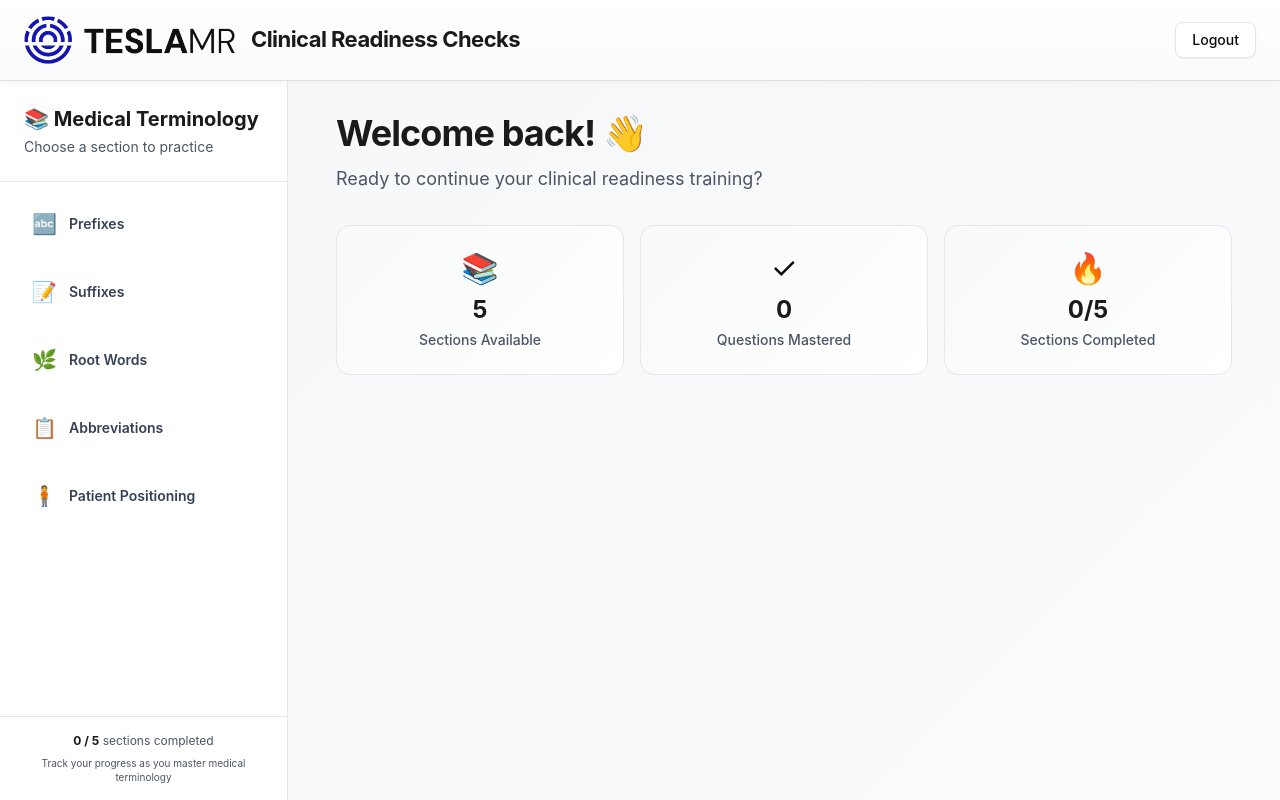
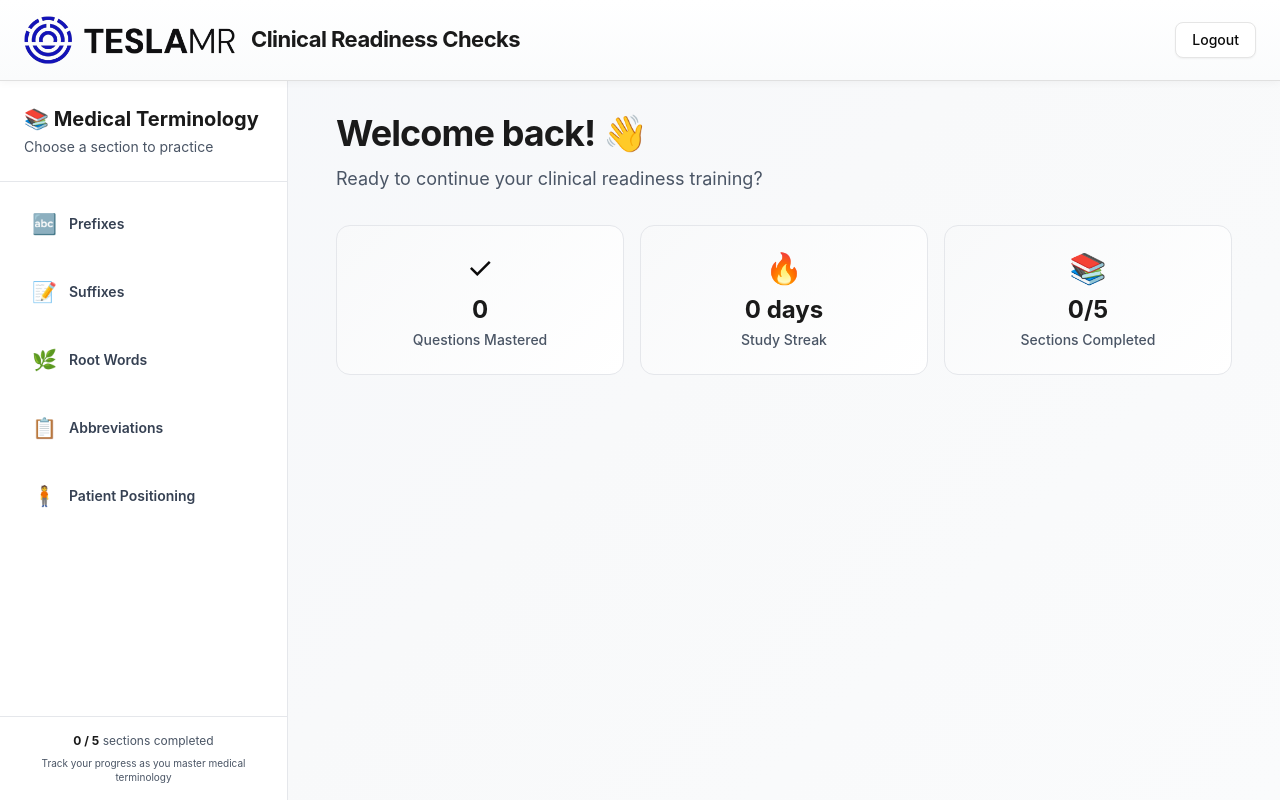
Before and after one commit to harshpatel/tesla-readiness, a Next.js app: page /dashboard in a window 1280 px wide. Built offline with nearby package versions, Linux system fonts and the light colour scheme; no server answers; the database is empty.

Commit message:
Replace 'Sections Available' with 'Study Streak' stat

```diff
--- a/app/dashboard/page.tsx
+++ b/app/dashboard/page.tsx
@@ -85,9 +85,9 @@ export default async function DashboardPage() {
           {/* Stats Section */}
           <div className="grid md:grid-cols-3 gap-4 mb-8">
             {[
-              { label: 'Sections Available', value: QUIZ_SECTIONS.length.toString(), emoji: '📚' },
               { label: 'Questions Mastered', value: masteredQuestions.toString(), emoji: '✓' },
-              { label: 'Sections Completed', value: `${completedSections}/${QUIZ_SECTIONS.length}`, emoji: '🔥' }
+              { label: 'Study Streak', value: '0 days', emoji: '🔥' },
+              { label: 'Sections Completed', value: `${completedSections}/${QUIZ_SECTIONS.length}`, emoji: '📚' }
             ].map((stat, index) => (
               <div
                 key={stat.label}
```
